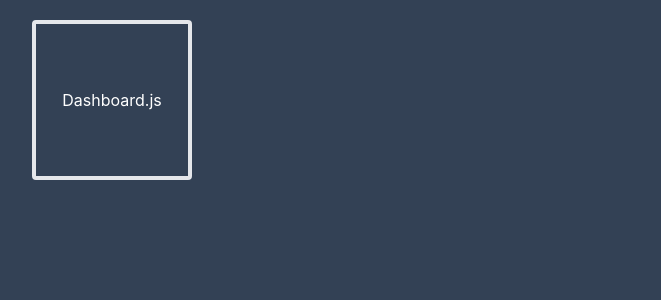
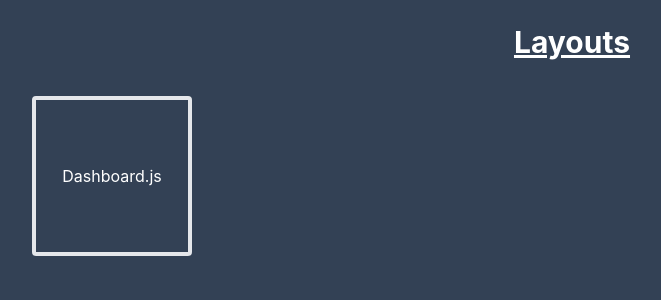
Before and after one commit to DavidHotaran/layouts-and-components, a Next.js app: page / in a window 1280 px wide. Shown: the top 300 px of the page, without its empty margins (68-729 px from the left). Built offline with nearby package versions, Linux system fonts and the light colour scheme.

Commit message:
updated index to include Layouts

```diff
--- a/pages/index.js
+++ b/pages/index.js
@@ -3,7 +3,8 @@ import { useRouter } from 'next/router'
 export default function Home() {
   return (
     <div className='bg-slate-700 text-white h-screen'>
-      <div className='flex justify-center'>
+      <h1 className='text-center pt-6 text-3xl underline font-bold'>Layouts</h1>
+      <div className='flex justify-center mt-4'>
         <div className='grid grid-cols-6 gap-6 mt-5'>
           <Card
             href={"/dashboard"}
```
